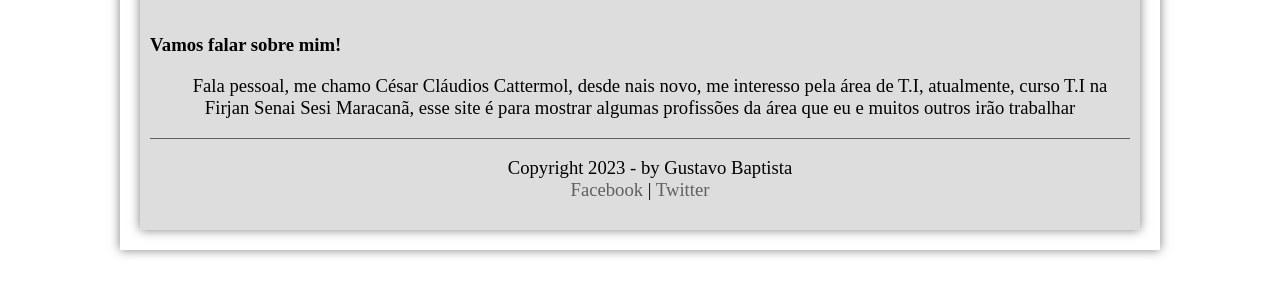
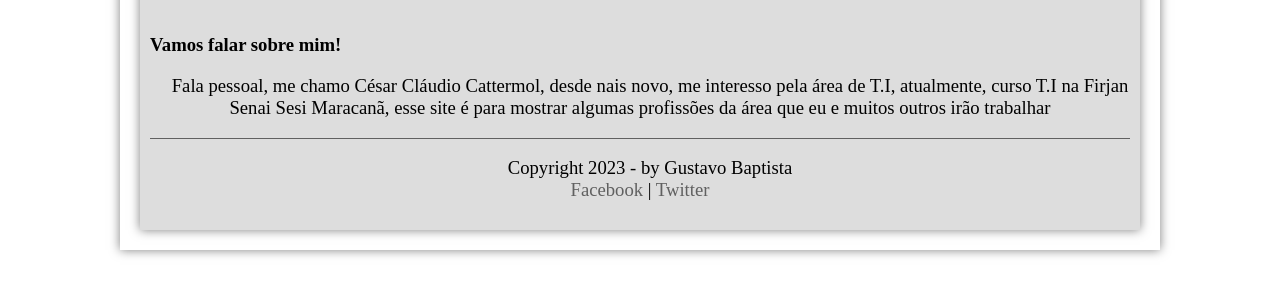
Before and after one commit to CesarCCatter/siteprofissoes, a plain HTML site: page sa.html in a window 1280 px wide. Shown: the part 432-728 px from the top of the page. Drawn offline with Linux system fonts and the light colour scheme.

Commit message:
Primeiro Commit

```diff
--- a/sa.html
+++ b/sa.html
@@ -41,7 +41,7 @@
                 <h3><p>Sobre o Autor</p></h3>
                 <br>
         <h1>Vamos falar sobre mim!</h1>
-                <p id="s">Fala pessoal, me chamo César Cláudios Cattermol, desde nais novo, me interesso pela área de T.I, atualmente, curso T.I na Firjan Senai Sesi Maracanã, esse site é para mostrar algumas profissões da área que eu e muitos outros irão trabalhar</p>
+                <p id="s">Fala pessoal, me chamo César Cláudio Cattermol, desde nais novo, me interesso pela área de T.I, atualmente, curso T.I na Firjan Senai Sesi Maracanã, esse site é para mostrar algumas profissões da área que eu e muitos outros irão trabalhar</p>
 
 
 
```
Also changed, not shown: index.html (+1 -1 lines).
